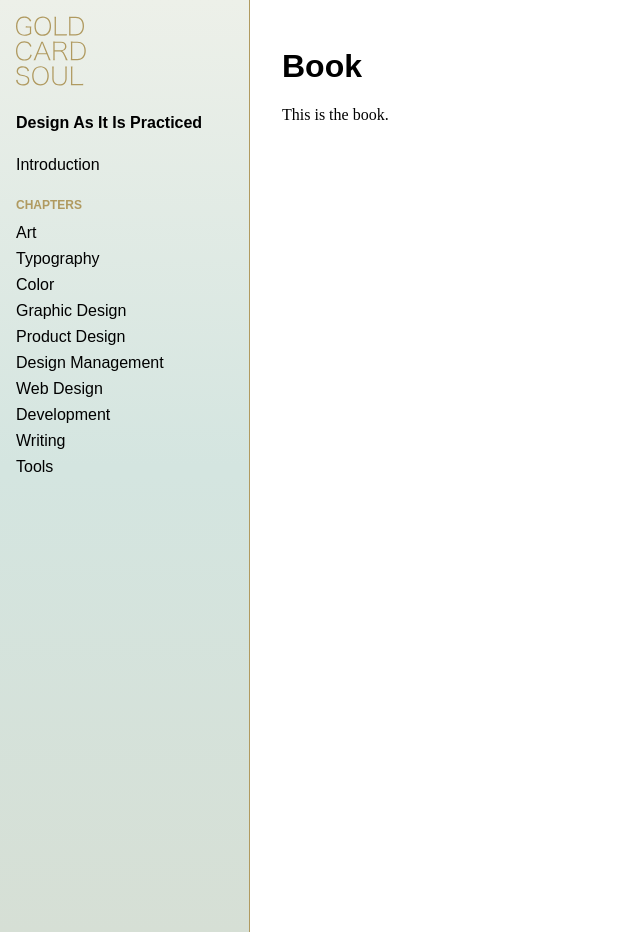
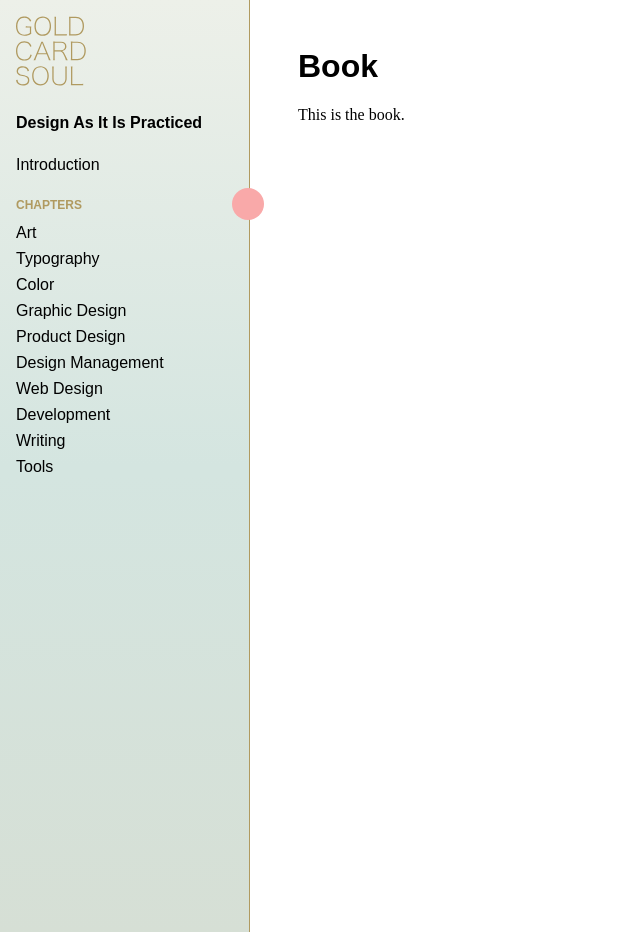
Before and after one commit to goldcardsoul/goldcardsoul.github.io, a Jekyll site: the page built from book.md, in a window 1280 px wide. Shown: the whole page, without its empty margins (0-640 px from the left). Built offline with Jekyll 4.4.1, drawn with Linux system fonts in a browser that asks for light colours.

Commit message:
css update

```diff
--- a/_layouts/book.html
+++ b/_layouts/book.html
@@ -26,12 +26,11 @@
 			<li><a href="/book/writing">Writing</a></li>
 			<li><a href="/book/tools">Tools</a></li>
 		</ul>
-
-		<div class="sidebar-border"></div>
 	  </header>
 	</div>
 
     <main class="container">
+    	<div class="sidebar-dot"></div>
     	<div class="book-content">
 			<h1>{{ page.title }}</h1>
 			{{ content }}
--- a/_sass/hydeout.scss
+++ b/_sass/hydeout.scss
@@ -17,6 +17,7 @@
 // @import "hydeout/tags";
 
 $gold: #B09A60;
+$pink: #F9A9A9;
 
 @mixin gradient-bg {
 	background: #edf0e9; /* Old browsers */
@@ -58,6 +59,7 @@ a {
 
 main {
 	padding-bottom: 3em;
+	position: relative;
 }
 
 #sidebar {
@@ -101,6 +103,17 @@ main {
 	} */
 }
 
+.sidebar-dot {
+	width: 2em;
+	height: 2em;
+	border-radius: 50%;
+	background-color: $pink;
+	position: fixed;
+	left: 14.5em;
+	top: 11.75em;
+	z-index: 2;
+}
+
 .book--gcs-logo {
 	width: 70px;
 	margin-bottom: 1.5em;
@@ -111,6 +124,6 @@ main {
 
 .book-content {
 	max-width: 33em;
-	margin-left: 2em;
+	margin-left: 3em;
 	margin-top: 3em;
 }
```
